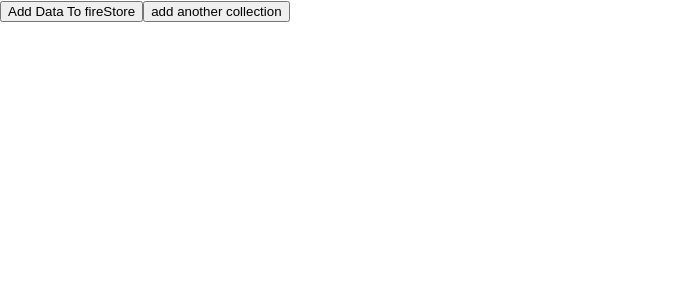
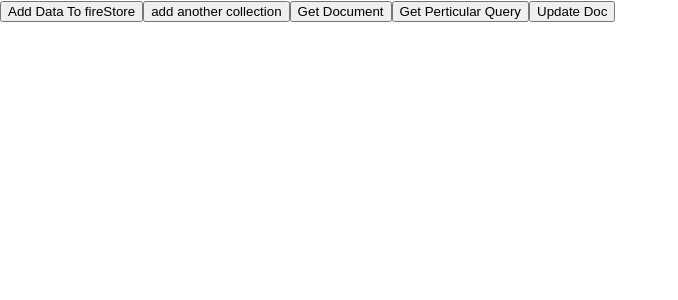
Before and after one commit to kuldip-0611/firebase-tutorial, a React (Create React App) app: page / in a window 1280 px wide. Shown: the top 300 px of the page, without its empty margins (0-678 px from the left). Built offline with nearby package versions, Linux system fonts and the light colour scheme.

Commit message:
fireStore crud examples

```diff
--- a/src/App.js
+++ b/src/App.js
@@ -1,6 +1,6 @@
 
 import './App.css';
-import {getFirestore,collection,addDoc} from 'firebase/firestore'
+import {getFirestore,collection,addDoc,doc,getDoc,query,where, getDocs,updateDoc} from 'firebase/firestore'
 // import { useFirebase } from './context/Firebase';
 // import { useState } from 'react';
 // import { getAuth, createUserWithEmailAndPassword ,onAuthStateChanged,signOut} from 'firebase/auth';
@@ -26,9 +26,31 @@ const addAnotherData = async ()=>{
   const result = await addDoc(collection(fireStore,'cities/BdGS66ACAC0KsOc2VDiD/food'),{
     food:'gathiya'
   })
+  console.log(result)
 }
+const getDocument = async ()=>{
+  const ref =  doc(fireStore,"cities","BdGS66ACAC0KsOc2VDiD")
+  const snap = await getDoc(ref)
+
+  console.log(snap.data())
+}
+const getDocumentOnQuery = async ()=>{
+  const ref =   collection(fireStore,"cities")
+
+  const queryy = query(ref,where('state' , '==' ,'gujarat') )
+
+  const result = await getDocs(queryy)
+
+  result.forEach(data => console.log(data.data()))
+}
+const update = async ()=>{
+  const ref = doc(fireStore,"cities","BdGS66ACAC0KsOc2VDiD")
+  updateDoc(ref,{
+    name:'bhavnagarrr'
+  })
 
 
+}
 function App() {
   // const [user,setUser] = useState(null);
 
@@ -69,6 +91,9 @@ function App() {
     <>
       <button onClick={writeData}>Add Data To fireStore</button>
       <button onClick={addAnotherData} > add another collection </button>
+      <button onClick={getDocument}>Get Document</button>
+      <button onClick={getDocumentOnQuery}>Get Perticular Query</button>
+      <button onClick={update}>Update Doc</button>
     {/* {user ? <h1> {user.email}  <button onClick={()=>signOut(auth)}>Logout</button> </h1> : <Signin />}
     <div className="App">
       <div>
```
